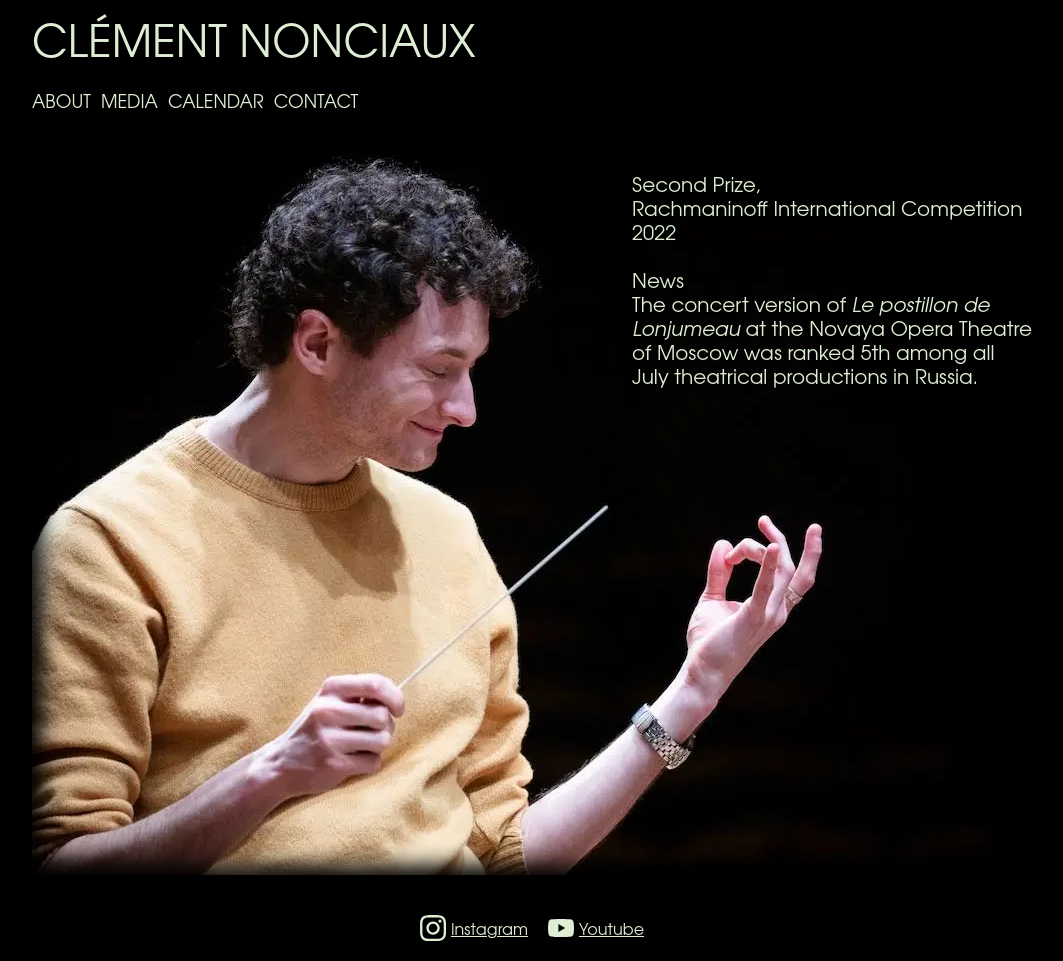
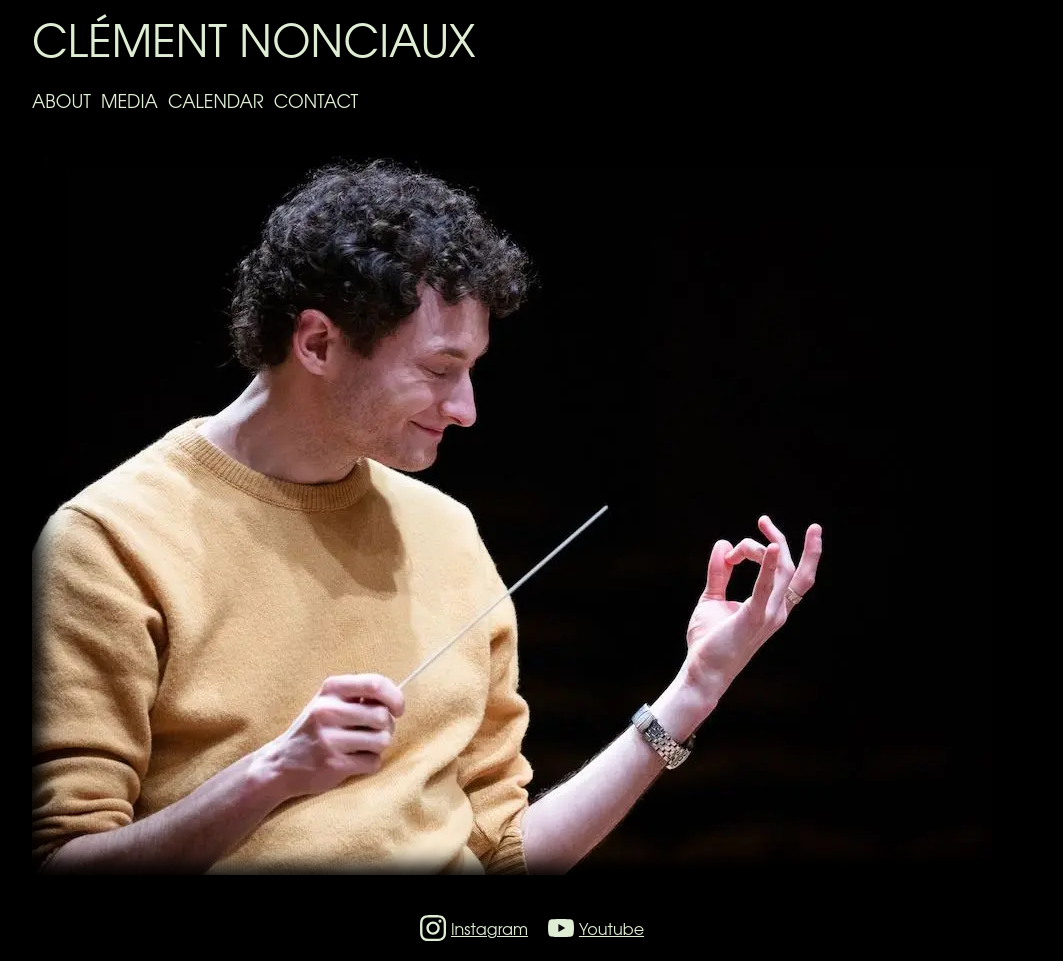
Before and after one commit to martincadoux/clementnonciaux.com, a Jekyll site: the page built from index.html, in a window 1280 px wide. Shown: the whole page, without its empty margins (108-1171 px from the left). Built offline with Jekyll 4.4.1, drawn with Linux system fonts in a browser that asks for light colours.

Commit message:
Update intro.yml

```diff
--- a/_data/intro.yml
+++ b/_data/intro.yml
@@ -1,6 +1 @@
 |-
-  Second Prize,
-  Rachmaninoff International Competition 2022
-  <br/>
-  News
-  The concert version of *Le postillon de Lonjumeau* at the Novaya Opera Theatre of Moscow was ranked 5th among all July theatrical productions in Russia.
```
